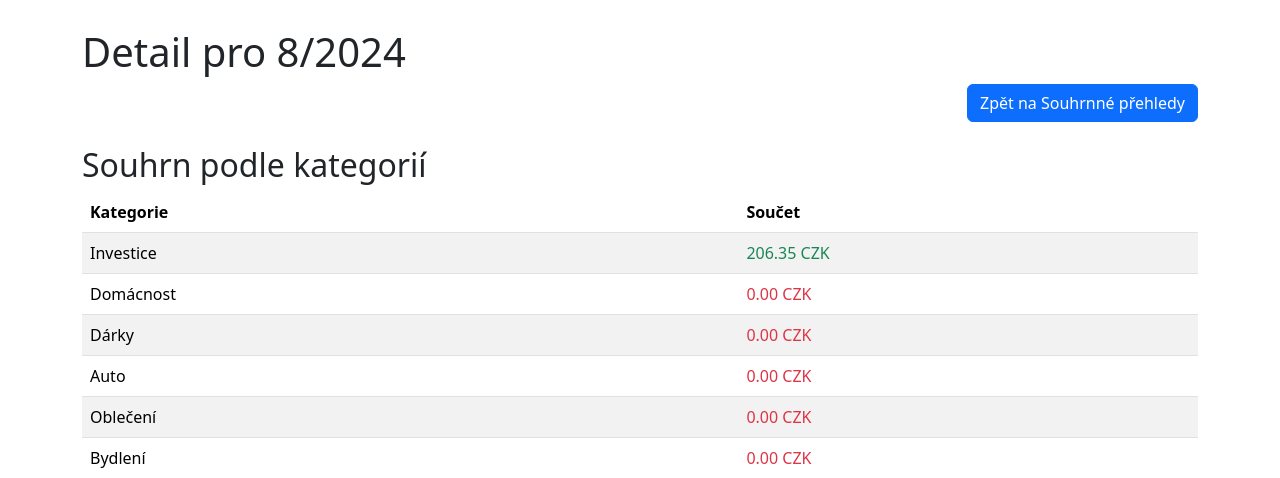
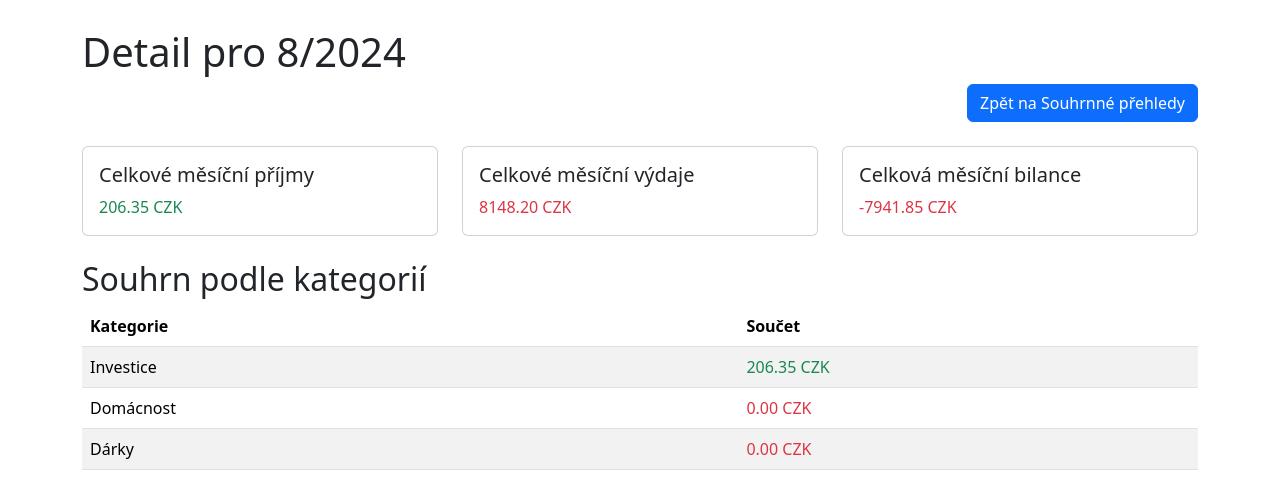
Before and after one commit to Hmyzaak/BudgetLog, a Django app: page /dashboard/month/2024/8/ in a window 1280 px wide. Shown: the part 56-534 px from the top of the page. Run offline with Django 4.2, Linux system fonts and the light colour scheme; data comes from the database, SQL or seed files in the repository; some libraries are stand-ins or nearby versions.

```diff
--- a/budgetlog/models.py
+++ b/budgetlog/models.py
@@ -37,19 +37,19 @@ class Transaction(models.Model):
     # Definuje tuple pro typ transakce, který voláme níže
 
     amount = models.DecimalField(max_digits=10, decimal_places=2, verbose_name="Částka",
-                                 help_text="Uveď částku transakce v [CZK].")
+                                 help_text="Uveďte částku transakce v [CZK].")
     category = models.ForeignKey(Category, null=True, on_delete=models.SET_NULL, verbose_name="Kategorie",
-                                 help_text="Vyber kategorii pro tuto transakci.")
+                                 help_text="Vyberte kategorii pro tuto transakci.")
     """on_delete=models.SET_NULL nastaví hodnotu na NULL při smazání související kategorie, což zajistí,
     že transakce nebude smazána."""
     datestamp = models.DateField(default=timezone.now, verbose_name="Datum",
                                  help_text="Datum provedení transakce.")
     description = models.TextField(null=True, blank=True, verbose_name="Popis",
-                                   help_text="Detailnější popis transakce (volitelný).")
+                                   help_text="Zadejte detailnější popis transakce (volitelný).")
     account = models.ForeignKey(Account, null=True, on_delete=models.SET_NULL, verbose_name="Účet",
-                                related_name='transactions', help_text="Vyber účet pro tuto transakci.")
+                                related_name='transactions', help_text="Vyberte účet pro tuto transakci.")
     type = models.CharField(max_length=7, choices=TYPE_CHOICES, default='expense', verbose_name="Typ",
-                            help_text="Je tato transakce výdaj nebo příjem?")
+                            help_text="Zvolte, zda je tato transakce výdaj nebo příjem?")
 
     def __str__(self):
         """Textová reprezentace modelu pro transakci."""
--- a/budgetlog/templates/budgetlog/monthly_detail.html
+++ b/budgetlog/templates/budgetlog/monthly_detail.html
@@ -7,6 +7,39 @@
     <a href="{% url 'dashboard' %}" class="btn btn-primary">Zpět na Souhrnné přehledy</a>
 </div>
 <br>
+
+<div class="row mb-4">
+    <div class="col-md-4">
+        <div class="card">
+            <div class="card-body">
+                <h5 class="card-title">Celkové měsíční příjmy</h5>
+                <p class="card-text text-success">{{ total_income|floatformat:2 }} CZK</p>
+            </div>
+        </div>
+    </div>
+    <div class="col-md-4">
+        <div class="card">
+            <div class="card-body">
+                <h5 class="card-title">Celkové měsíční výdaje</h5>
+                <p class="card-text text-danger">{{ total_expense|floatformat:2 }} CZK</p>
+            </div>
+        </div>
+    </div>
+    <div class="col-md-4">
+        <div class="card">
+            <div class="card-body">
+                <h5 class="card-title">Celková měsíční bilance</h5>
+                <p class="card-text">
+                    {% if total_balance > 0 %}
+                        <span class="text-success">{{ total_balance|floatformat:2 }} CZK</span>
+                    {% else %}
+                        <span class="text-danger">{{ total_balance|floatformat:2 }} CZK</span>
+                    {% endif %}
+                </p>
+            </div>
+        </div>
+    </div>
+</div>
 
 <!-- Tabulka pro souhrn kategorií -->
 <h2>Souhrn podle kategorií</h2>
--- a/budgetlog/templates/budgetlog/transaction_detail.html
+++ b/budgetlog/templates/budgetlog/transaction_detail.html
@@ -17,5 +17,4 @@
         <a href="{% url 'transaction-edit' transaction.id %}" class="btn btn-secondary btn-sm">Upravit</a>
         <a href="{% url 'transaction-delete' transaction.id %}" class="btn btn-danger btn-sm">Smazat</a>
     </p>
-        <!-- Přidat další informace nebo akce, například tlačítka pro úpravy nebo smazání -->
 {% endblock %}
--- a/budgetlog/views.py
+++ b/budgetlog/views.py
@@ -4,14 +4,14 @@ from django.core.paginator import Paginator, PageNotAnInteger, EmptyPage
 from django.views.generic import ListView, CreateView, UpdateView, DeleteView, TemplateView
 from django.urls import reverse_lazy
 from django_filters.views import FilterView
+from django.utils.dateformat import format
 from decimal import Decimal
+from datetime import date
 from .models import Transaction, Category, Account
 from .filters import TransactionFilter
 from .forms import TransactionForm, CategoryForm, AccountForm
-
 import json
 import random
-from django.utils.dateformat import format
 
 
 # Create your views here.
@@ -122,7 +122,7 @@ class TransactionCreateView(CreateView):
     form_class = TransactionForm
     template_name = 'budgetlog/transaction_form.html'
     success_url = reverse_lazy('transaction-list')
-    # Po vytvoření nsakce přesměruje uživatele na 'transaction-list', tzn. "transaction/"
+    # Po vytvoření transakce přesměruje uživatele na 'transaction-list', tzn. "transaction/"
 
 
 class TransactionDetailView(DeleteView):
@@ -238,6 +238,22 @@ class MonthDetailView(TemplateView):
             datestamp__month=month
         ).order_by('-datestamp')  # Seřazení dle data, nejnovější nahoře
 
+        # Výpočet celkových měsíčních příjmů a výdajů
+        total_income = transactions.filter(type='income').aggregate(
+            total=Coalesce(Sum('amount', output_field=DecimalField()), Decimal('0'))
+        )['total']
+
+        total_expense = transactions.filter(type='expense').aggregate(
+            total=Coalesce(Sum('amount', output_field=DecimalField()), Decimal('0'))
+        )['total']
+
+        total_balance = total_income - total_expense
+
+        # Konverze Decimal na float (kvůli snadné práci v šabloně)
+        total_income = float(total_income)
+        total_expense = float(total_expense)
+        total_balance = float(total_balance)
+
         # Výpočet součtu transakcí pro každou kategorii
         """
         Q je objekt v Django, který se používá k vytváření složitějších dotazů pomocí ORM (Object-Relational Mapping).
@@ -267,6 +283,9 @@ class MonthDetailView(TemplateView):
             'year': year,
             'month': month,
             'transactions': transactions,
+            'total_income': total_income,
+            'total_expense': total_expense,
+            'total_balance': total_balance,
             'category_summaries': category_summaries,
         })
         return context
@@ -293,6 +312,18 @@ class YearDetailView(TemplateView):
 
         total_balance = total_income - total_expense
 
+        # Data potřebná pro výpočet průměrných měsíčních hodnot v daném roce
+        # Získání aktuálního roku a měsíce
+        current_year = date.today().year
+        current_month = date.today().month
+
+        # Pokud se zpracovává aktuální rok, použijeme aktuální měsíc jako počet měsíců
+        if year == current_year:
+            month_count = current_month
+        else:
+            # Pokud se zpracovává jiný než aktuální rok, použijeme 12 měsíců
+            month_count = 12
+
         # Výpočet součtu a průměrné hodnoty transakcí pro každou kategorii
         months = transactions.dates('datestamp', 'month', order='ASC')
         category_summaries = Category.objects.annotate(
@@ -318,7 +349,7 @@ class YearDetailView(TemplateView):
                     ),
                     filter=Q(transaction__datestamp__year=year),
                     output_field=DecimalField()
-                ) / 12,  # Využití hodnoty 12 pro výpočet průměrné hodnoty, ale neuvažuje se zde, že v aktuálně probíhajícím roce, pro který se také používá tento výpočet, ještě nemusí být všech 12 měsíců, tzn. vypočtená hodnota tedy bude výrazně nižší než by měla reálně být
+                ) / month_count,
                 Decimal('0')
             )
         ).order_by('-total')
```
